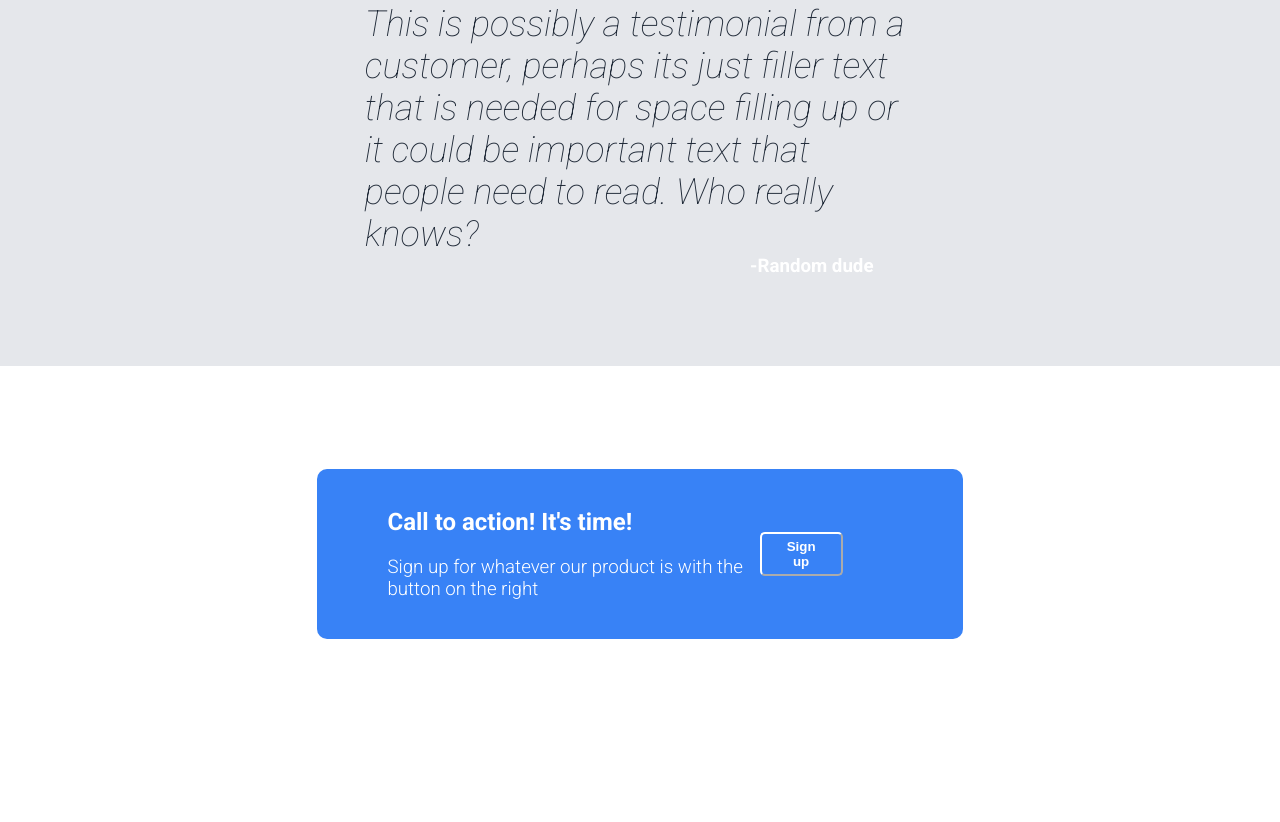
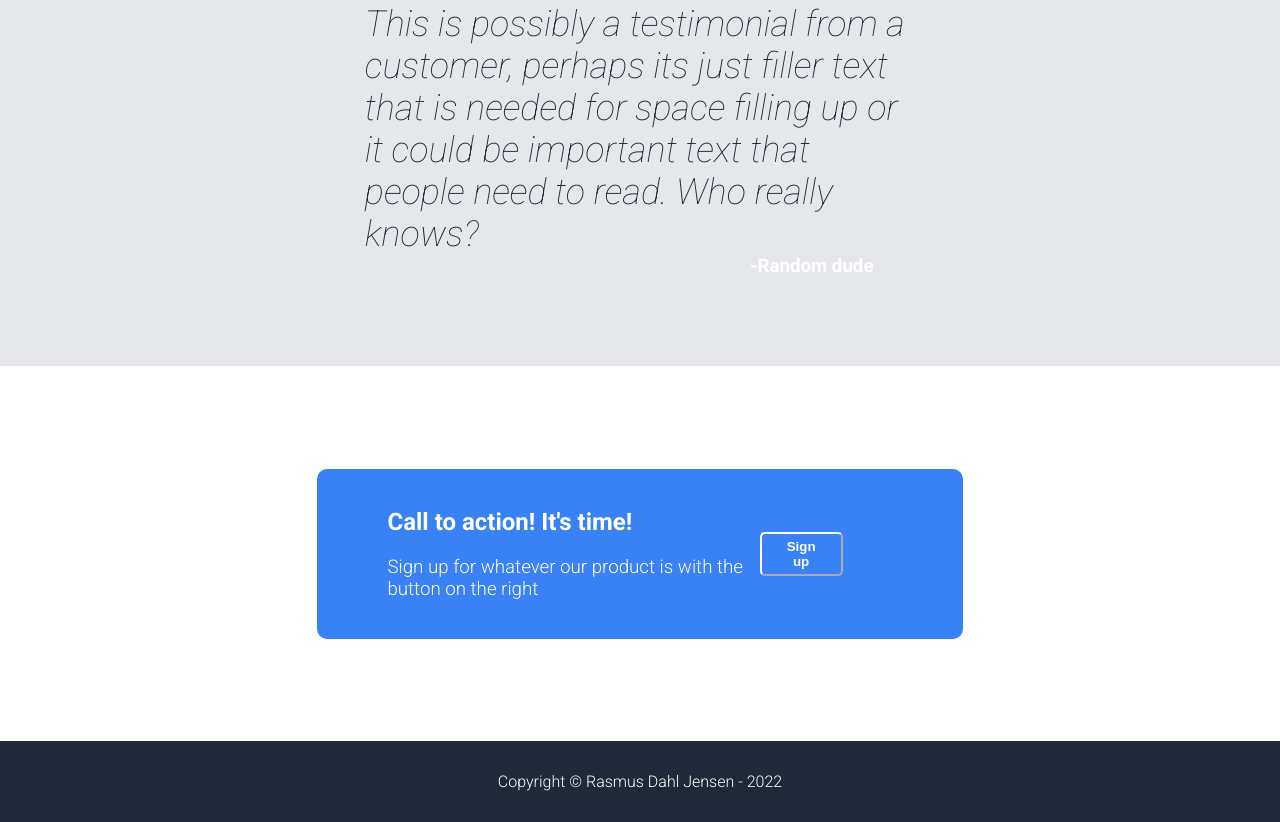
Before and after one commit to RasmusDahlJensen/Flexbox-landing-page, a plain HTML site: page index.html in a window 1280 px wide. Shown: the part 1427-2249 px from the top of the page. Before the commit the page ends 2168 px from the top, so only its background shows below. Drawn offline with Linux system fonts and the light colour scheme.

Commit message:
Finished the entire project

```diff
--- a/assets/style.css
+++ b/assets/style.css
@@ -215,3 +215,11 @@ img{
 .actiontext h3{
     font-weight: 300;
 }
+
+footer{
+    background-color: #1F2937;
+    padding: 15px;
+    color: white;
+    font-weight: 300;
+    text-align: center;
+}
--- a/index.html
+++ b/index.html
@@ -94,6 +94,7 @@
 
 <!-- Footer -->
     <footer>
+        <p>Copyright © Rasmus Dahl Jensen - 2022</p>
     </footer>
 
 </body>
```
